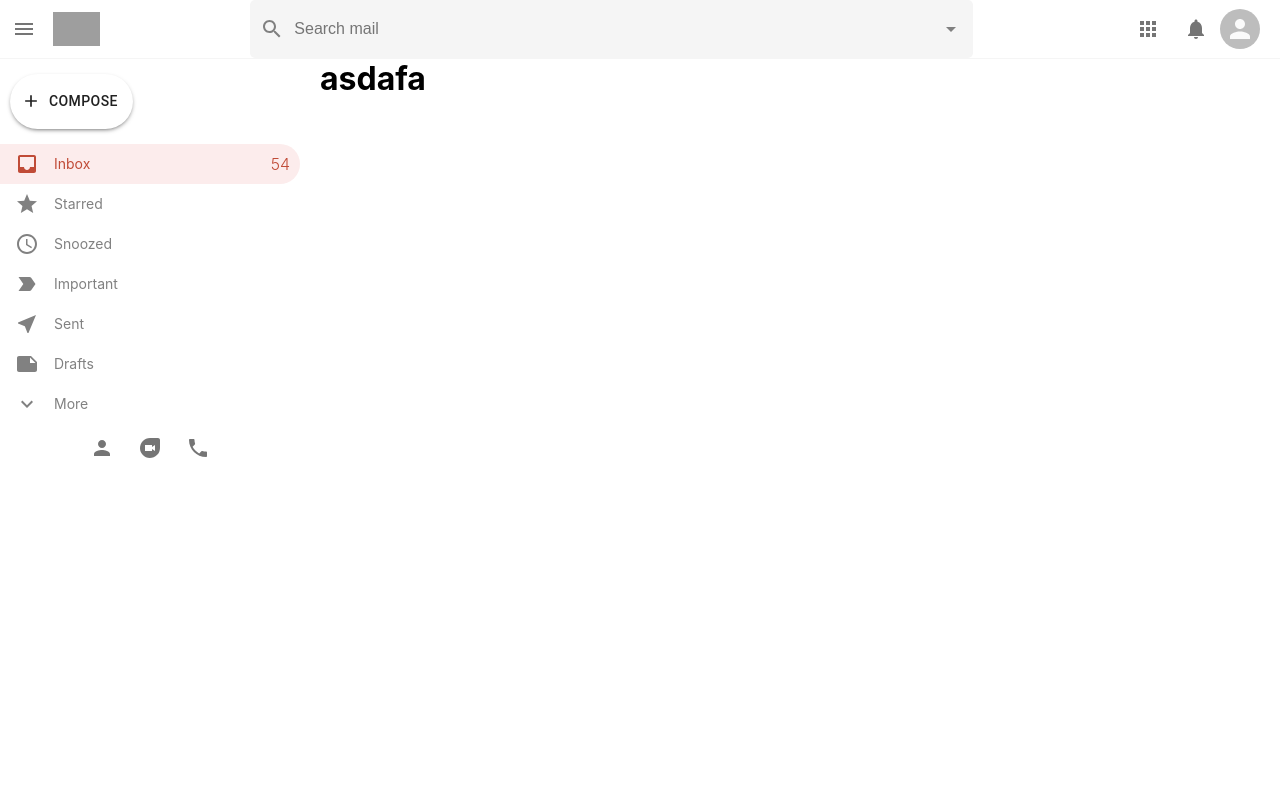
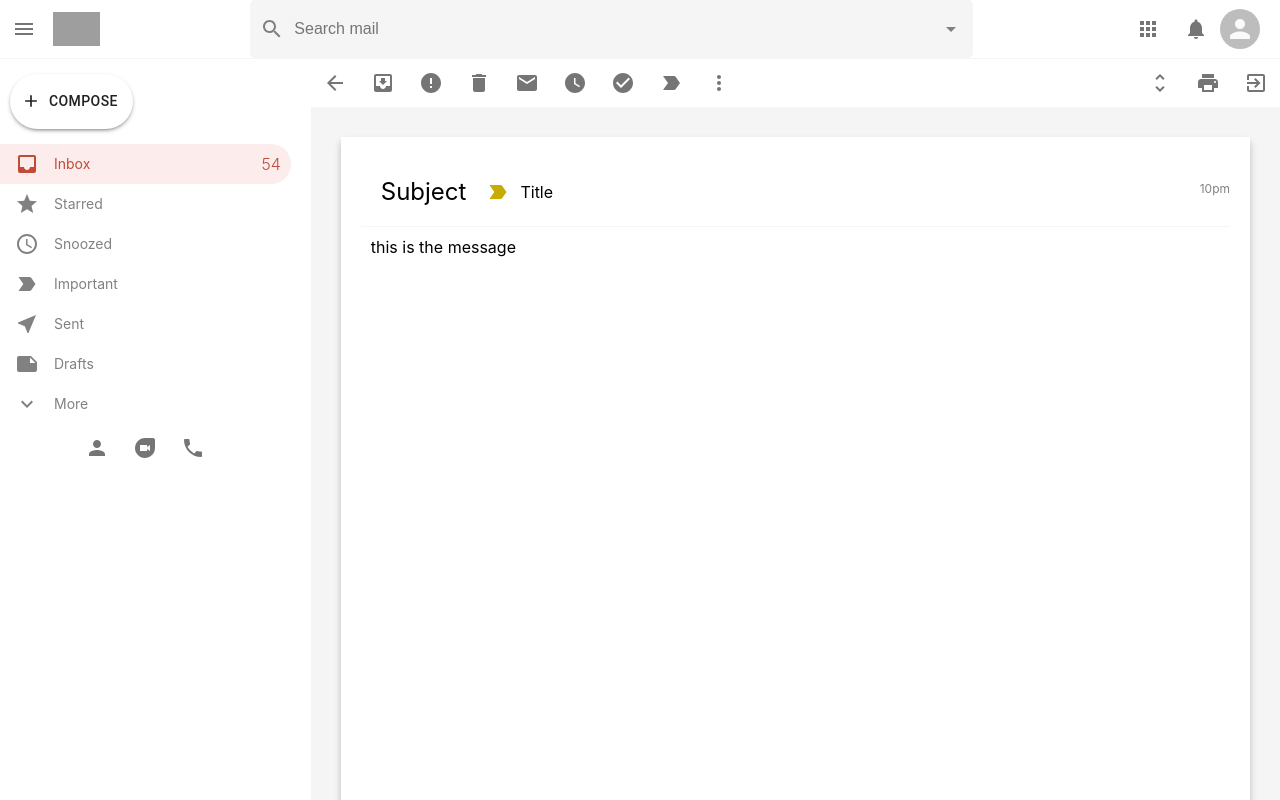
Before and after one commit to notGonim/gmail-clone, a React (Create React App) app: page /mail in a window 1280 px wide. Shown: the top 800 px of the page. Built offline with nearby package versions, Linux system fonts and the light colour scheme; grey boxes are pictures that could not be loaded.

Commit message:
Start : with redux

```diff
--- a/src/components/mail/Mail.js
+++ b/src/components/mail/Mail.js
@@ -1,9 +1,84 @@
+import { IconButton } from '@material-ui/core'
 import React from 'react'
+import './Mail.scss'
+
+import ArrowBackIcon from '@material-ui/icons/ArrowBack';
+import MoveToInboxIcon from '@material-ui/icons/MoveToInbox';
+import ErrorIcon from '@material-ui/icons/Error';
+import DeleteIcon from '@material-ui/icons/Delete';
+import EmailIcon from '@material-ui/icons/Email';
+import WatchLaterIcon from '@material-ui/icons/WatchLater';
+import CheckCircleIcon from '@material-ui/icons/CheckCircle';
+import LabelImportantOutlinedIcon from '@material-ui/icons/LabelImportantOutlined';
+import MoreVertIcon from '@material-ui/icons/MoreVert';
+import UnfoldMoreIcon from '@material-ui/icons/UnfoldMore';
+import PrintIcon from '@material-ui/icons/Print';
+import ExitToAppIcon from '@material-ui/icons/ExitToApp';
+import LabelImportantIcon from '@material-ui/icons/LabelImportant';
+
+import { useHistory } from 'react-router-dom';
+
+
 
 export const Mail = () => {
+
+    const history = useHistory()
+
     return (
-        <div>
-            <h1>asdafa</h1>
+        <div className="mail">
+            <div className="mail_tools">
+                <div className="mail_tools__left">
+                    <IconButton onClick={() => history.push('/')}>
+                        <  ArrowBackIcon />
+                    </IconButton>
+                    <IconButton>
+                        < MoveToInboxIcon />
+                    </IconButton>
+                    <IconButton>
+                        < ErrorIcon />
+                    </IconButton>
+                    <IconButton>
+                        <  DeleteIcon />
+                    </IconButton>
+                    <IconButton>
+                        < EmailIcon />
+                    </IconButton>
+                    <IconButton>
+                        <  WatchLaterIcon />
+                    </IconButton>
+                    <IconButton>
+                        < CheckCircleIcon />
+                    </IconButton>
+                    <IconButton>
+                        <LabelImportantOutlinedIcon />
+                    </IconButton>
+                    <IconButton>
+                        <MoreVertIcon />
+                    </IconButton>
+                </div>
+                <div className="mail_tools__right">
+                    <IconButton>
+                        <UnfoldMoreIcon />
+                    </IconButton>
+                    <IconButton>
+                        < PrintIcon />
+                    </IconButton>
+                    <IconButton>
+                        <ExitToAppIcon />
+                    </IconButton>
+                </div>
+            </div>
+            <div className="mail_body">
+                <div className="mail_body__header">
+                    <h2>Subject</h2>
+                    <LabelImportantIcon className="mail_important" />
+                    <p>Title</p>
+                    <p className="mail_time">10pm</p>
+                </div>
+                <div className="mail_message">
+                    <p>this is the message</p>
+                </div>
+            </div>
         </div>
     )
 }
--- /dev/null
+++ b/src/components/mail/Mail.scss
@@ -0,0 +1,59 @@
+.mail {
+  flex: 1;
+  background-color: whitesmoke;
+}
+
+.mail_tools {
+  display: flex;
+  justify-content: space-between;
+  background-color: white;
+}
+.mail_tools__left {
+  display: flex;
+}
+
+.mail_body {
+  display: flex;
+  flex-direction: column;
+  margin: 30px;
+  background-color: white;
+  height: 100vh;
+  padding: 20px;
+  box-shadow: 0px 5px 7px 0px rgba(0, 0, 0, 0.24);
+}
+
+.mail_body__header {
+  display: flex;
+  align-items: center;
+  padding: 20px;
+  border-bottom: 1px solid whitesmoke;
+  position: relative;
+  p {
+    margin-left: 10px;
+  }
+
+  h2 {
+    font-weight: 400;
+    margin-right: 20px;
+  }
+}
+
+.mail_important {
+  color: #c8ab02 !important;
+}
+
+.mail_message {
+  p {
+    padding: 10px;
+    margin-right: 20px;
+    overflow-wrap: break-word;
+  }
+}
+
+.mail_time {
+  position: absolute;
+  top: 24px;
+  right: 0;
+  font-size: 12px;
+  color: gray;
+}
```
Also changed, not shown: 1 other file (tests, documents, lock files or other folders).
